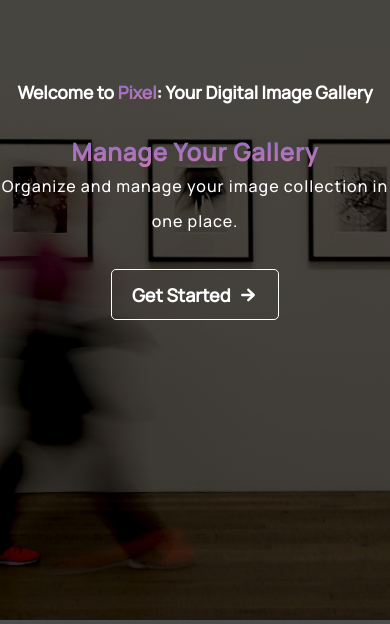
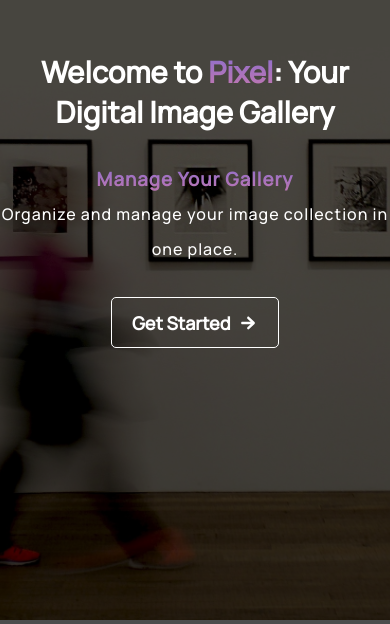
Before and after one commit to KuteyiDaniel/digital-image-gallery-website, a React (Create React App) app: page / in a window 390 px wide. Shown: the part 224-848 px from the top of the page. Built offline with nearby package versions, Linux system fonts and the light colour scheme; no server answers.

Commit message:
responsive tweaks

```diff
--- a/src/components/TextSlider.js
+++ b/src/components/TextSlider.js
@@ -20,15 +20,15 @@
     return (
         <Slider {...settings}>
             <div className="slider-slide">
-                <h2>Upload Images</h2>
+                <h3>Upload Images</h3>
                 <p>Easily upload your images with our user-friendly interface.</p>
             </div>
             <div className="slider-slide">
-                <h2>Manage Your Gallery</h2>
+                <h3>Manage Your Gallery</h3>
                 <p>Organize and manage your image collection in one place.</p>
             </div>
             <div className="slider-slide">
-                <h2>Share with Friends</h2>
+                <h3>Share with Friends</h3>
                 <p>Share your favorite images on social media with a click.</p>
             </div>
         </Slider>
--- a/src/css/Auth.css
+++ b/src/css/Auth.css
@@ -11,6 +11,7 @@
   align-items: center; display: flex;
   background-color: #4158D0;
   background-image: linear-gradient(43deg, rgb(98, 83, 126) 0%,#8a6ecf  46%,  #c577ad 100% );
+  padding: 15px;
 
 }
 
--- a/src/css/Gallery.css
+++ b/src/css/Gallery.css
@@ -4,6 +4,25 @@
 @import url('https://fonts.googleapis.com/css2?family=Roboto:ital@1&display=swap');
 @import url('https://fonts.googleapis.com/css2?family=Rubik:ital,wght@0,300..900;1,300..900&display=swap');
 
+
+@media screen and (min-width: 1025px){
+  .image-gallery .uploaded-image-container{
+    width: 32%;
+  }
+}
+
+@media screen and (min-width: 721px) and (max-width: 1024px){
+  .image-gallery .uploaded-image-container{
+    width: 47%;
+  }
+}
+
+
+@media screen and (min-width: 200px) and (max-width: 720px){
+  .image-gallery .uploaded-image-container{
+    width: 100%;
+  }
+}
 
 .gallery-section{
     width: calc(100% - 5rem);
@@ -36,7 +55,7 @@
   }
 
 .image-gallery .uploaded-image-container{
-    width: 32%;
+    /* width: 32%; */
     min-height: 300px;
     margin: 0px 0px 100px 0px;
     border-radius: 5px;
--- a/src/css/LandingPage.css
+++ b/src/css/LandingPage.css
@@ -11,6 +11,24 @@
     padding: 0;
     box-sizing: border-box;
 }
+
+
+@media screen and (min-width: 481px){
+  .container-content .welcome-text{
+    font-size: 4.5vw;
+
+}
+}
+
+
+@media screen and (min-width: 200px) and (max-width: 480px){
+  .container-content .welcome-text{
+    font-size: 7.5vw;
+
+}
+
+}
+
 
 .main-container{
     width: 100%;
@@ -49,10 +67,7 @@
     text-align: center;
 }
 
-.container-content .welcome-text{
-    font-size: 4.5vw;
 
-}
 
 .container-content .company-name{
     background: -webkit-linear-gradient(#8a6ecf, #c577ad);
--- a/src/css/Slider.css
+++ b/src/css/Slider.css
@@ -19,7 +19,7 @@
     margin: 0;
   }
 
-  .slider-slide h2{
+  .slider-slide h3{
     background: -webkit-linear-gradient(#8a6ecf, #c577ad);
     -webkit-background-clip: text;
     -webkit-text-fill-color: transparent;
```
